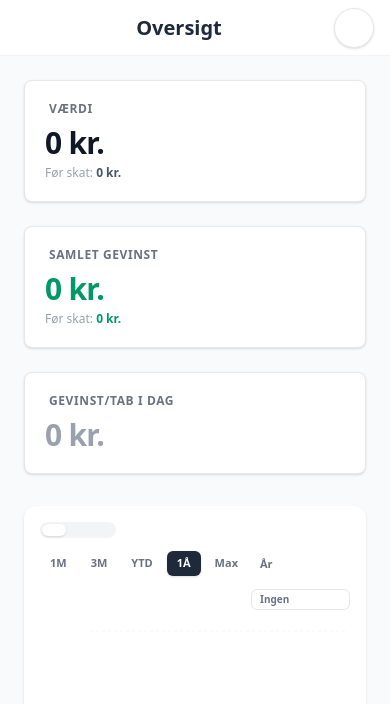
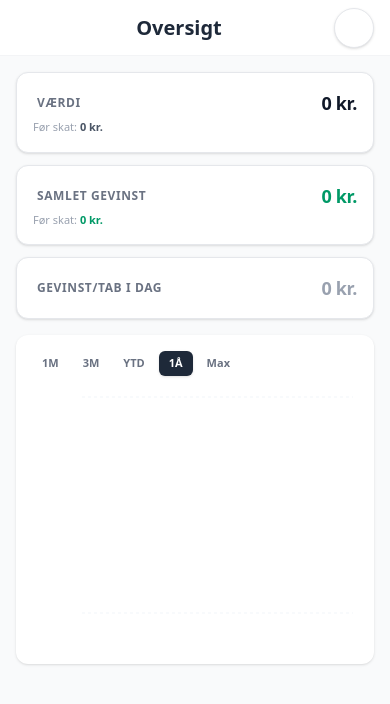
Before and after one commit to mosegard/portfolio-app, a React (Vite) app: page / in a window 390 px wide. Shown: the top 704 px of the page. Built offline with nearby package versions, Linux system fonts and the light colour scheme.

Commit message:
landing page iphone

```diff
--- a/src/components/views/DashboardView.jsx
+++ b/src/components/views/DashboardView.jsx
@@ -34,7 +34,7 @@ const RangeSelector = ({ value, onChange, years }) => {
                 </button>
             ))}
             {years.length > 0 && (
-                <div className="relative">
+                <div className="relative hidden sm:block">
                     <select
                         className={`appearance-none pl-2 pr-5 py-1 text-[11px] font-bold rounded-md border-0 cursor-pointer focus:outline-none ${isYear ? 'bg-gray-800 text-white' : 'bg-transparent text-gray-500 hover:text-gray-800'}`}
                         value={isYear ? value : ''}
@@ -145,7 +145,21 @@ const AnimatedValue = ({ value, formatter, className = "", showTrend = true, suf
 };
 
 // --- Updated Shared Chart Component ---
+// Recharts has no built-in touch support - its tooltip only reacts to real mouse
+// events. Re-dispatching each touch move as a synthetic mousemove lets the same
+// hover/tooltip behavior work with a finger, and touch-action:none stops the page
+// from scrolling underneath while the user scrubs across the chart.
+const dispatchSyntheticMouseMove = (touch) => {
+    const target = document.elementFromPoint(touch.clientX, touch.clientY);
+    target?.dispatchEvent(new MouseEvent('mousemove', { bubbles: true, clientX: touch.clientX, clientY: touch.clientY }));
+};
+
 const CommonChart = ({ type, data, chartSelection, onChartMouse, isMulti, selectedTickers, COLORS, graphRange, numericYearTicks, showYearLines, settings, showGross, showInvested }) => (
+    <div
+        className="w-full h-full touch-none"
+        onTouchStart={e => e.touches[0] && dispatchSyntheticMouseMove(e.touches[0])}
+        onTouchMove={e => e.touches[0] && dispatchSyntheticMouseMove(e.touches[0])}
+    >
     <ResponsiveContainer width="100%" height="100%">
         <AreaChart data={data}
             onMouseDown={e => onChartMouse(e, type, 'down')}
@@ -243,6 +257,7 @@ const CommonChart = ({ type, data, chartSelection, onChartMouse, isMulti, select
             )}
         </AreaChart>
     </ResponsiveContainer>
+    </div>
 );
 
 // --- Year-over-Year Chart ---
@@ -384,11 +399,23 @@ const DashboardView = ({ calc, marketData, settings, setSettings, uniqueTickers,
         return () => { window.removeEventListener('mouseup', onUp); document.body.style.userSelect = ''; };
     }, [chartSelection.dragging]);
 
+    // Desktop-only drag-to-zoom (click+drag to select a range). On touch devices this
+    // is replaced by a simple tap/scrub to read values via Recharts' own tooltip -
+    // dragging a selection box isn't discoverable/intuitive with a finger, so we skip
+    // it entirely for touch input (and just stop the page from scrolling underneath
+    // the chart while the user is scrubbing across it).
     const handleChartMouse = (e, chartType, eventType) => {
         if (fullscreenChart && chartType !== fullscreenChart) return;
 
+        const se = e && e.sourceEvent;
+        const isTouch = !!se && (se.type?.startsWith('touch') || se.touches !== undefined);
+        if (isTouch) {
+            if ((eventType === 'down' || eventType === 'move') && se.cancelable) se.preventDefault();
+            return;
+        }
+
         if (eventType === 'down' && e && e.activeLabel) {
-            const se = e && e.sourceEvent; if (se && se.preventDefault) se.preventDefault();
+            if (se && se.preventDefault) se.preventDefault();
             setChartSelection({ start: e.activeLabel, end: null, chart: chartType, dragging: true });
         } else if (eventType === 'move' && chartSelection.dragging && chartSelection.chart === chartType && e && e.activeLabel) {
             setChartSelection(s => ({ ...s, end: e.activeLabel }));
@@ -446,7 +473,7 @@ const DashboardView = ({ calc, marketData, settings, setSettings, uniqueTickers,
     };
 
     return (
-        <div className="p-6 md:p-8 space-y-8 animate-in fade-in duration-500 max-w-6xl mx-auto">
+        <div className="p-4 sm:p-6 md:p-8 space-y-4 sm:space-y-8 animate-in fade-in duration-500 max-w-6xl mx-auto">
 
             {/* --- MODALS --- */}
             {modals.allocation && <AllocationModal onClose={() => toggleModal('allocation', false)} portfolio={calc.portfolio} marketData={marketData} getFxRate={getFxRate} />}
@@ -512,28 +539,28 @@ const DashboardView = ({ calc, marketData, settings, setSettings, uniqueTickers,
             )}
 
             {/* --- CARDS --- */}
-            <div className="grid grid-cols-1 lg:grid-cols-2 2xl:grid-cols-3 gap-6">
-                <div onClick={() => toggleModal('taxBreakdown', true)} className="bg-white rounded-lg p-5 border border-gray-200 shadow-sm flex flex-col justify-between cursor-pointer hover:bg-blue-50 hover:border-blue-300 transition-all group">
+            <div className="grid grid-cols-1 lg:grid-cols-2 2xl:grid-cols-3 gap-3 sm:gap-6">
+                <div onClick={() => toggleModal('taxBreakdown', true)} className="bg-white rounded-xl p-4 sm:p-5 border border-gray-200 shadow-sm grid grid-cols-[1fr_auto] items-center gap-x-3 gap-y-0.5 sm:flex sm:flex-col sm:items-stretch sm:justify-between sm:gap-0 cursor-pointer hover:bg-blue-50 hover:border-blue-300 transition-all group">
                     <div className="text-gray-500 text-xs font-bold uppercase tracking-wider flex items-center gap-1"><i className="ph ph-bank"></i>Værdi</div>
-                    <div className="mt-2 text-3xl font-bold text-gray-900 tracking-tight">
+                    <div className="text-lg sm:mt-2 sm:text-3xl font-bold text-gray-900 tracking-tight text-right sm:text-left">
                         <AnimatedValue value={calc.currentVal - calc.currentTax} formatter={formatCurrencyNoDecimals} />
                     </div>
-                    <div className="mt-1 text-xs text-gray-400 font-medium">
+                    <div className="col-span-2 sm:col-span-1 text-[11px] sm:text-xs text-gray-400 font-medium sm:mt-1">
                         Før skat: <span className="text-gray-600 font-semibold">{formatCurrencyNoDecimals(calc.currentVal)}</span>
                     </div>
                 </div>
-                <div onClick={() => toggleModal('gain', true)} className="bg-white rounded-lg p-5 border border-gray-200 shadow-sm flex flex-col justify-between cursor-pointer hover:bg-blue-50 hover:border-blue-300 transition-all group">
+                <div onClick={() => toggleModal('gain', true)} className="bg-white rounded-xl p-4 sm:p-5 border border-gray-200 shadow-sm grid grid-cols-[1fr_auto] items-center gap-x-3 gap-y-0.5 sm:flex sm:flex-col sm:items-stretch sm:justify-between sm:gap-0 cursor-pointer hover:bg-blue-50 hover:border-blue-300 transition-all group">
                     <div className="text-gray-500 text-xs font-bold uppercase tracking-wider flex items-center gap-1"><i className="ph ph-trend-up"></i>Samlet gevinst</div>
-                    <div className={`mt-2 text-3xl font-bold tracking-tight ${allTimeGainAfterTax >= 0 ? 'text-emerald-600' : 'text-rose-600'}`}>
+                    <div className={`text-lg sm:mt-2 sm:text-3xl font-bold tracking-tight text-right sm:text-left ${allTimeGainAfterTax >= 0 ? 'text-emerald-600' : 'text-rose-600'}`}>
                         <AnimatedValue value={allTimeGainAfterTax} formatter={formatCurrencyNoDecimals} />
                     </div>
-                    <div className="mt-1 text-xs text-gray-400 font-medium">
+                    <div className="col-span-2 sm:col-span-1 text-[11px] sm:text-xs text-gray-400 font-medium sm:mt-1">
                         Før skat: <span className={`font-semibold ${allTimeGain >= 0 ? 'text-emerald-600' : 'text-rose-600'}`}>{formatCurrencyNoDecimals(allTimeGain)}</span>
                     </div>
                 </div>
-                <div onClick={() => toggleModal('movers', true)} className="bg-white rounded-lg p-5 border border-gray-200 shadow-sm flex flex-col justify-between cursor-pointer hover:bg-blue-50 hover:border-blue-300 transition-all group">
+                <div onClick={() => toggleModal('movers', true)} className="bg-white rounded-xl p-4 sm:p-5 border border-gray-200 shadow-sm grid grid-cols-[1fr_auto] items-center gap-x-3 gap-y-0.5 sm:flex sm:flex-col sm:items-stretch sm:justify-between sm:gap-0 cursor-pointer hover:bg-blue-50 hover:border-blue-300 transition-all group">
                     <div className="text-gray-500 text-xs font-bold uppercase tracking-wider flex items-center gap-1"><i className="ph ph-arrow-up-right"></i>Gevinst/Tab i dag</div>
-                    <div className={`mt-2 text-3xl font-bold tracking-tight ${todayStats.activeCount === 0 ? 'text-gray-400' : (todayGainAfterTax >= 0 ? 'text-emerald-600' : 'text-rose-600')}`}>
+                    <div className={`text-lg sm:mt-2 sm:text-3xl font-bold tracking-tight text-right sm:text-left ${todayStats.activeCount === 0 ? 'text-gray-400' : (todayGainAfterTax >= 0 ? 'text-emerald-600' : 'text-rose-600')}`}>
                         {todayStats.activeCount > 0 ? (
                             <AnimatedValue
                                 value={todayGainAfterTax}
@@ -543,7 +570,7 @@ const DashboardView = ({ calc, marketData, settings, setSettings, uniqueTickers,
                         ) : "0 kr."}
                     </div>
                     {todayStats.activeCount > 0 && (
-                        <div className="mt-1 text-xs text-gray-400 font-medium">
+                        <div className="col-span-2 sm:col-span-1 text-[11px] sm:text-xs text-gray-400 font-medium sm:mt-1">
                             Før skat: <span className={`font-semibold ${todayStats.todayGain >= 0 ? 'text-emerald-600' : 'text-rose-600'}`}>{formatCurrencyNoDecimals(todayStats.todayGain)}</span>
                         </div>
                     )}
@@ -558,7 +585,7 @@ const DashboardView = ({ calc, marketData, settings, setSettings, uniqueTickers,
                     <div className="bg-white p-4 rounded-xl shadow-sm">
                         {/* Chart Mode Tabs + Controls */}
                         <div className="flex flex-col gap-3 mb-4">
-                            <div className="flex items-center justify-between">
+                            <div className="hidden sm:flex items-center justify-between">
                                 {/* Mode tabs */}
                                 <div className="flex items-center bg-gray-100 rounded-lg p-0.5">
                                     {[
@@ -637,7 +664,7 @@ const DashboardView = ({ calc, marketData, settings, setSettings, uniqueTickers,
 
                                 {/* Benchmark selector (only for growth mode) */}
                                 {chartMode === 'growth' && !isMulti && (
-                                    <div className="relative shrink-0 ml-auto">
+                                    <div className="relative shrink-0 ml-auto hidden sm:block">
                                         <select
                                             className={`appearance-none pl-2 pr-6 py-0.5 text-[10px] font-bold rounded-md border cursor-pointer focus:outline-none ${
                                                 settings.benchmarkTicker ? 'bg-amber-50 border-amber-200 text-amber-700' : 'bg-white border-gray-200 text-gray-500'
@@ -656,7 +683,7 @@ const DashboardView = ({ calc, marketData, settings, setSettings, uniqueTickers,
                         </div>
 
                         {/* Chart area */}
-                        <div className="h-72 w-full">
+                        <div className="h-64 sm:h-72 w-full">
                             {chartMode === 'yoy' ? (
                                 <YearOverYearChart yoyData={yoyData} selectedYears={yoySelectedYears} years={years} />
                             ) : (
@@ -690,7 +717,7 @@ const DashboardView = ({ calc, marketData, settings, setSettings, uniqueTickers,
                             const diff = portfolio - bench;
                             if (!isFinite(diff)) return null;
                             return (
-                                <div className="mt-2 flex items-center gap-3 text-xs text-gray-500">
+                                <div className="hidden sm:flex mt-2 items-center gap-3 text-xs text-gray-500">
                                     <span className="flex items-center gap-1.5"><span className="inline-block w-3 h-0.5 rounded bg-emerald-500"></span>Portefølje: <span className="font-mono font-medium text-gray-700">{portfolio.toFixed(2)}%</span></span>
                                     <span className="flex items-center gap-1.5"><span className="inline-block w-3 h-0.5 rounded bg-amber-500 opacity-70" style={{borderTop: '1px dashed'}}></span>{benchLabel}: <span className="font-mono font-medium text-gray-700">{bench.toFixed(2)}%</span></span>
                                     <span className={`font-mono font-bold ${diff >= 0 ? 'text-emerald-600' : 'text-rose-600'}`}>{diff >= 0 ? '+' : ''}{diff.toFixed(2)}%</span>
@@ -700,7 +727,7 @@ const DashboardView = ({ calc, marketData, settings, setSettings, uniqueTickers,
 
                         {/* Active ticker chips */}
                         {selectedTickers.length > 0 && chartMode !== 'yoy' && (
-                            <div className="mt-2 flex items-center gap-1.5 flex-wrap">
+                            <div className="hidden sm:flex mt-2 items-center gap-1.5 flex-wrap">
                                 {selectedTickers.map((t, i) => (
                                     <span key={t} className="inline-flex items-center gap-1 px-2 py-0.5 rounded-full text-[10px] font-bold bg-gray-100 text-gray-600">
                                         <span className="inline-block w-2 h-2 rounded-full" style={{ backgroundColor: COLORS[i % COLORS.length] }}></span>
@@ -741,8 +768,8 @@ const DashboardView = ({ calc, marketData, settings, setSettings, uniqueTickers,
                     </div>
                 </div>
             </div>
-            {/* Mobile Stats Table */}
-            <div className="block lg:hidden mt-8">
+            {/* Compact stats table (tablet widths only; hidden on phones and covered by the sidebar on desktop) */}
+            <div className="hidden sm:block lg:hidden mt-8">
                 <div className="bg-white rounded-xl border border-gray-200 shadow-sm overflow-hidden">
                     <div className="p-4 border-b border-gray-100 bg-gray-50"><h3 className="font-bold text-gray-800 text-sm uppercase tracking-wide">Afkast pr. år</h3></div>
                     <div className="divide-y divide-gray-100">
```
